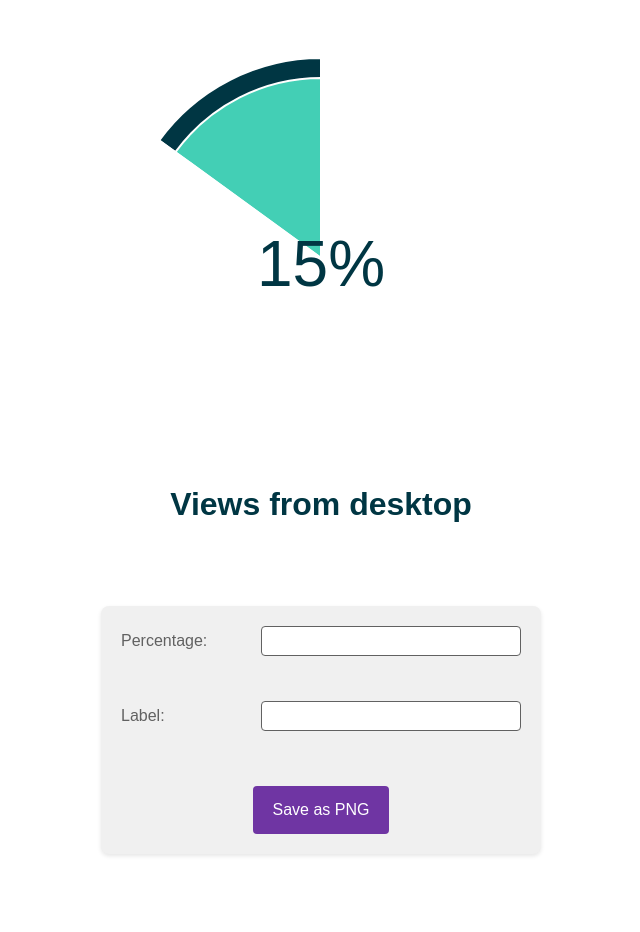
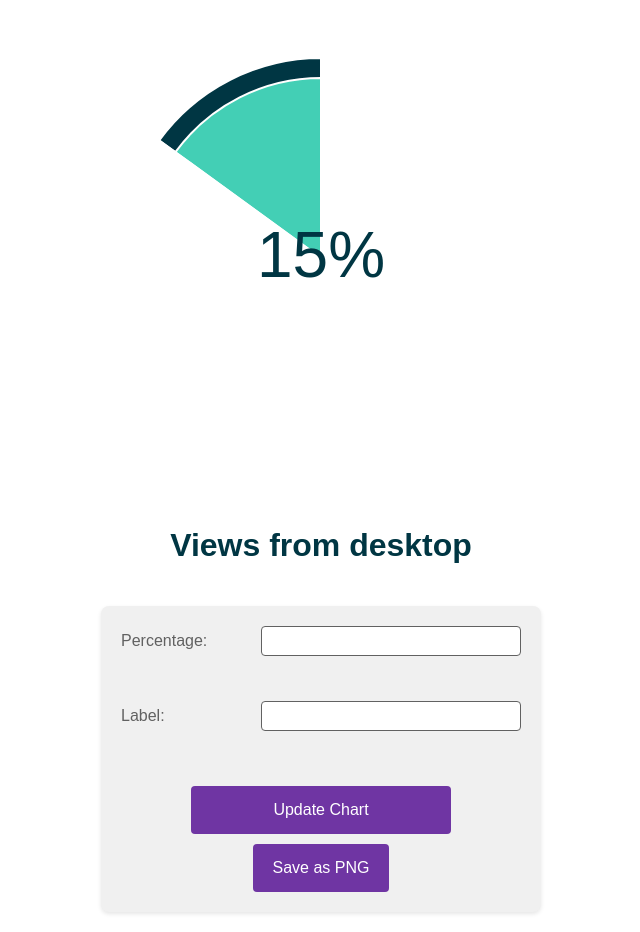
Before and after one commit to sam-rcot/pieChart, a website built with webpack: page index.html in a window 1280 px wide. Shown: the whole page, without its empty margins (319-959 px from the left). Before the commit the page ends 874 px from the top, so only its background shows below. Built offline with nearby package versions, Linux system fonts and the light colour scheme; files whose address does not match are found by name.

Commit message:
changed % to flexbox

```diff
--- a/css/style.scss
+++ b/css/style.scss
@@ -33,30 +33,36 @@ body {
   margin: 0 auto; /* Center the container horizontally */
   display: flex;
   flex-direction: column;
-  align-items: center; /* Center the chart horizontally */
+  align-items: center;
+}
+
+#chart-wrapper {
+  width: 100%;
+  height: 90%; /* Adjust height to leave space for the label */
+  display: flex;
+  justify-content: center;
+  align-items: center;
+  position: relative; /* Ensure positioning context for the percentage-text */
 }
 
 #chart {
   width: 100%;
-  height: 90%; /* Adjust height to leave space for the label */
-  position: relative; /* Ensure positioning context for the percentage-text */
+  height: 100%;
 }
 
 .percentage-text {
-  position: absolute;
-  top: 50%;
-  left: 50%;
-  transform: translate(-50%, -70%);
   font-size: 4rem;
   font-family: 'Cera Pro Bold', sans-serif;
   color: $dark-teal;
+  display: flex;
+  justify-content: center;
+  align-items: center;
+  position: absolute;
 }
 
 #chart-label {
-  position: absolute;
-  bottom: 10px; /* Adjust this value to position the label correctly */
-  left: 50%;
-  transform: translateX(-50%);
+  margin-top: auto;
+  transform: translateY(20px);
   text-align: center;
   width: 100%;
   font-size: 2em;
--- a/index.html
+++ b/index.html
@@ -25,8 +25,10 @@
 <body>
 
 <div class="container">
-  <div id="chart"></div>
-  <div class="percentage-text" id="percentageText">15%</div>
+  <div id="chart-wrapper">
+    <div id="chart"></div>
+    <div class="percentage-text" id="percentageText">15%</div>
+  </div>
   <h1 id="chart-label">Views from desktop</h1>
 </div>
 
@@ -42,16 +44,13 @@
       <input type="text" id="label" name="label" required>
     </div>
     <br><br>
-    <input type="submit" value="Update Chart" class="material-button" id="submit">
+    <input type="submit" value="Update Chart" class="material-button">
     <button id="saveBtn" class="material-button">Save as PNG</button>
   </form>
 </div>
-
-
 
 <script src="js/app.js"></script>
 <script src="node_modules/html2canvas/dist/html2canvas.min.js"></script>
 
 </body>
-
 </html>
```
Also changed, not shown: css/style.css, 1 other file.
